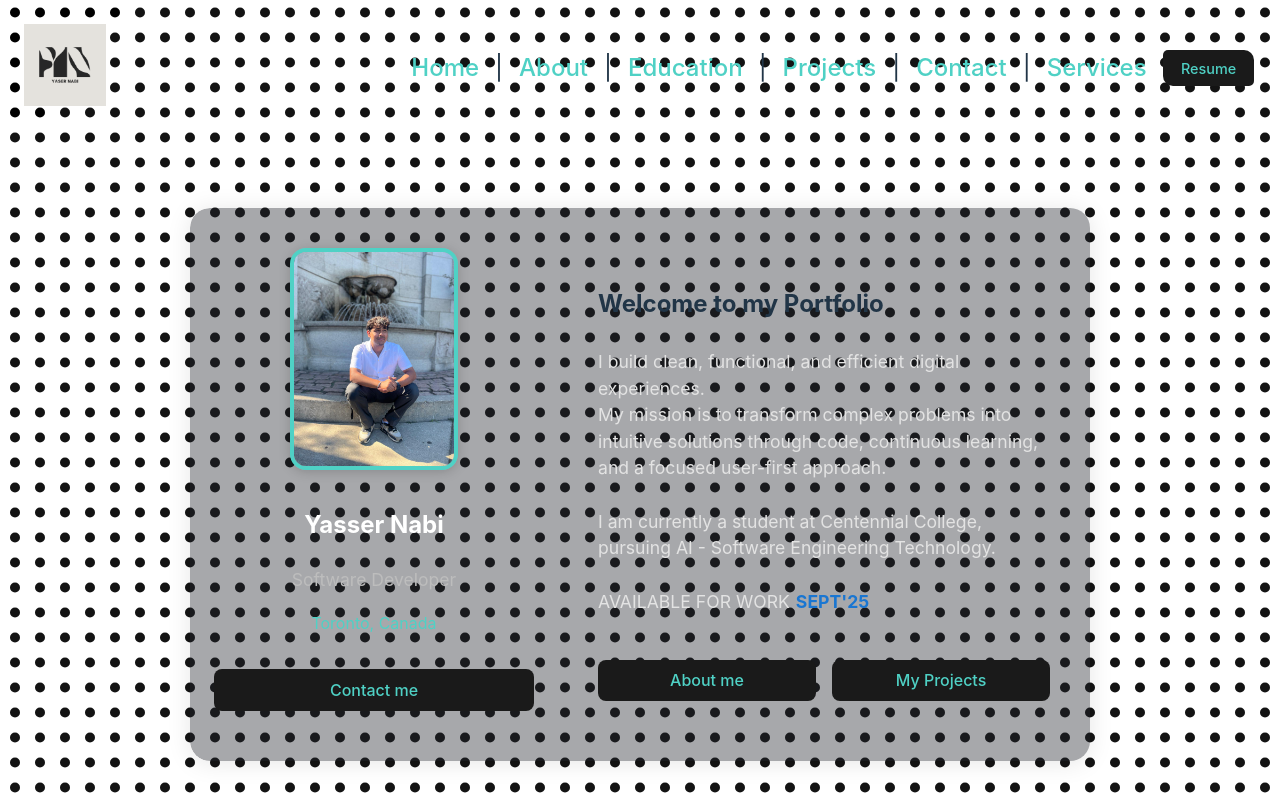
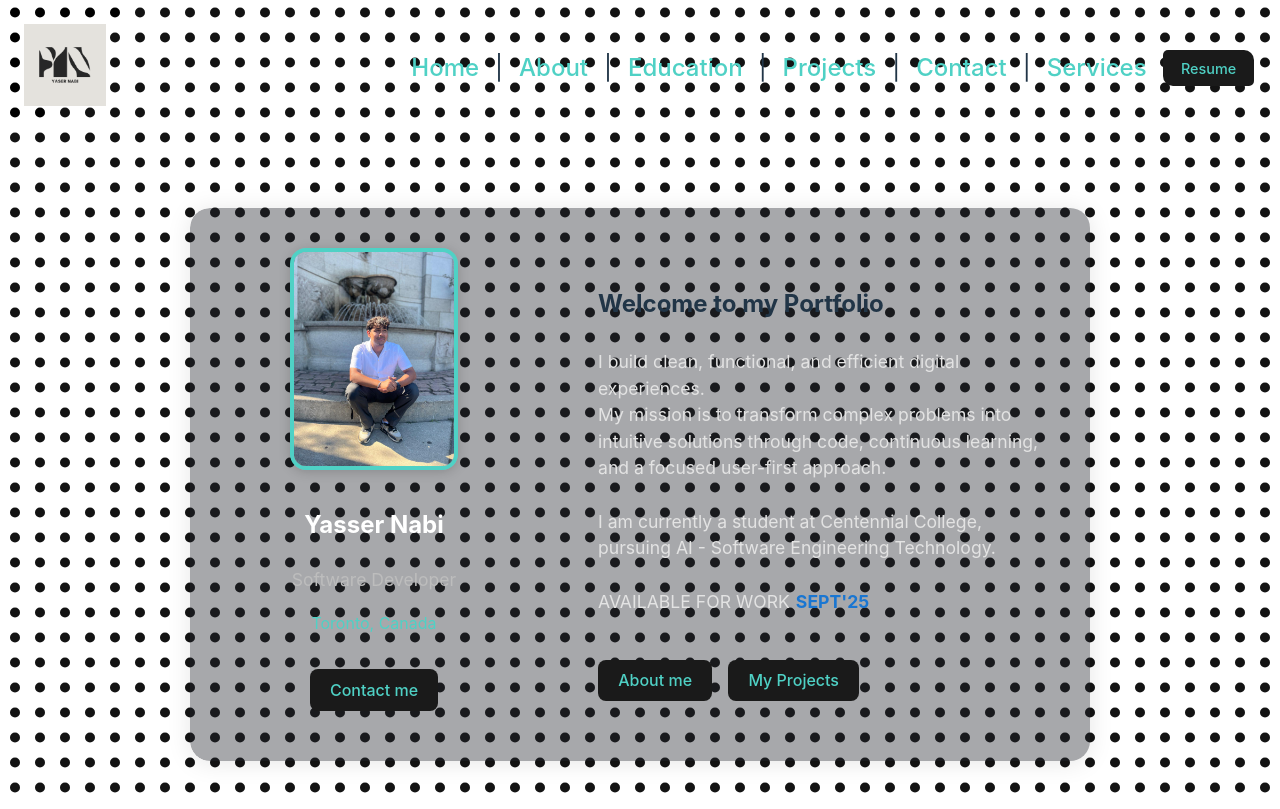
Before and after one commit to Kirabean/COMP229, a React (Vite) app: page / in a window 1280 px wide. Built offline with nearby package versions, Linux system fonts and the light colour scheme.

Commit message:
working links

```diff
--- a/components/Home.jsx
+++ b/components/Home.jsx
@@ -1,3 +1,6 @@
+import React from "react";
+import { Link } from "react-router-dom";
+
 export default function Home() {
   return (
     <div className="home-main-card">
@@ -6,7 +9,9 @@ export default function Home() {
         <h2 className="home-name">Yasser Nabi</h2>
         <p className="home-role">Software Developer</p>
         <p className="home-location">Toronto, Canada</p>
-        <button className="home-contact-btn" onClick={() => window.open("https://comp-229-chi.vercel.app/contact")}>Contact me</button>
+        <Link to="/contact">
+          <button className="home-contact-btn">Contact me</button>
+        </Link>
       </div>
       <div className="home-right">
         <h2>Welcome to my Portfolio</h2>
@@ -22,8 +27,12 @@ export default function Home() {
           AVAILABLE FOR WORK<span>SEPT'25</span>
         </p>
         <div className="home-btns">
-          <button className="home-contact-btn" onClick={() => window.open("https://comp-229-chi.vercel.app/about")}>About me</button>
-          <button className="home-contact-btn" onClick={() => window.open("https://comp-229-chi.vercel.app/project")}>My Projects</button>
+          <Link to="/about">
+            <button className="home-contact-btn">About me</button>
+          </Link>
+          <Link to="/project">
+            <button className="home-contact-btn">My Projects</button>
+          </Link>
         </div>
       </div>
     </div>
```
